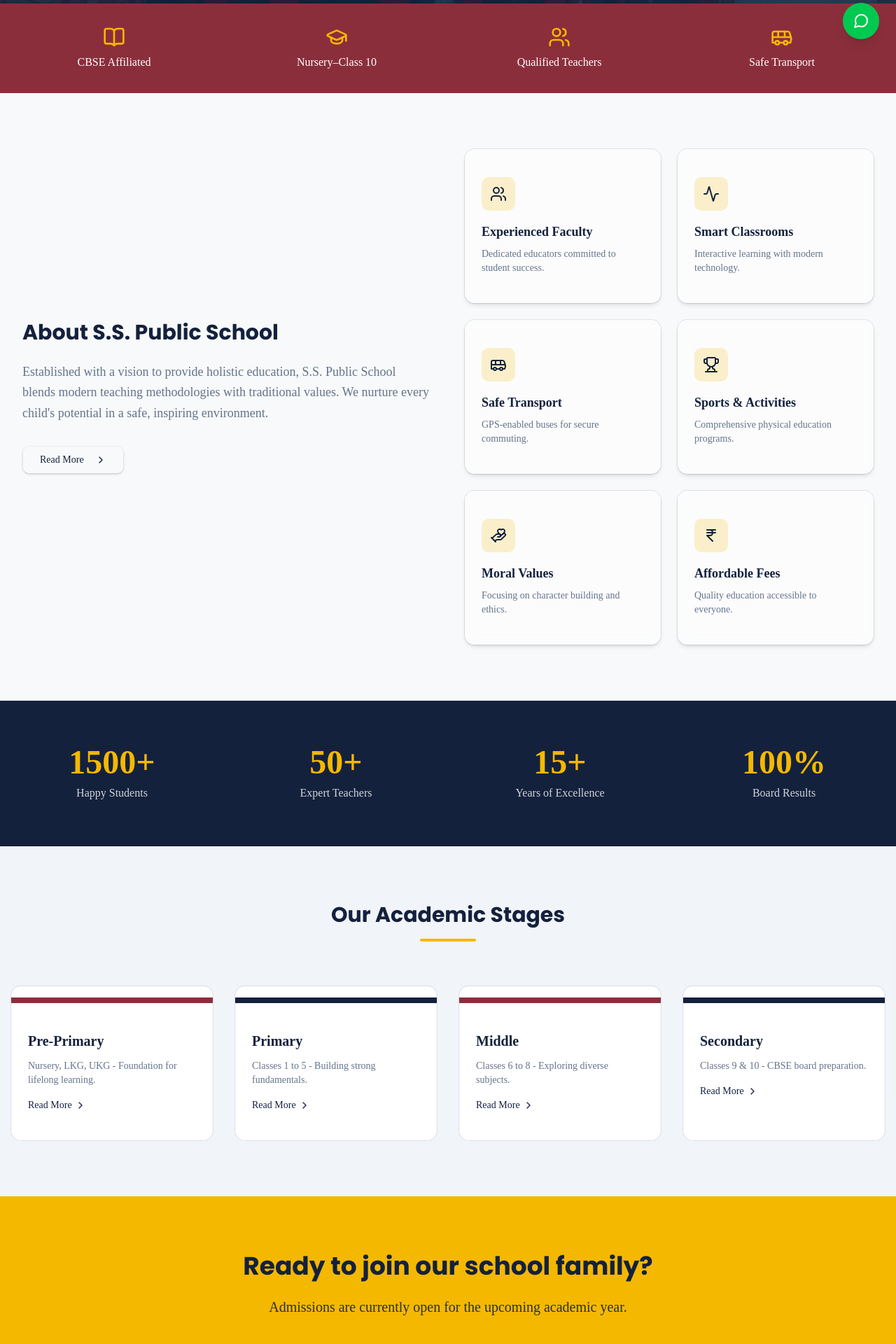
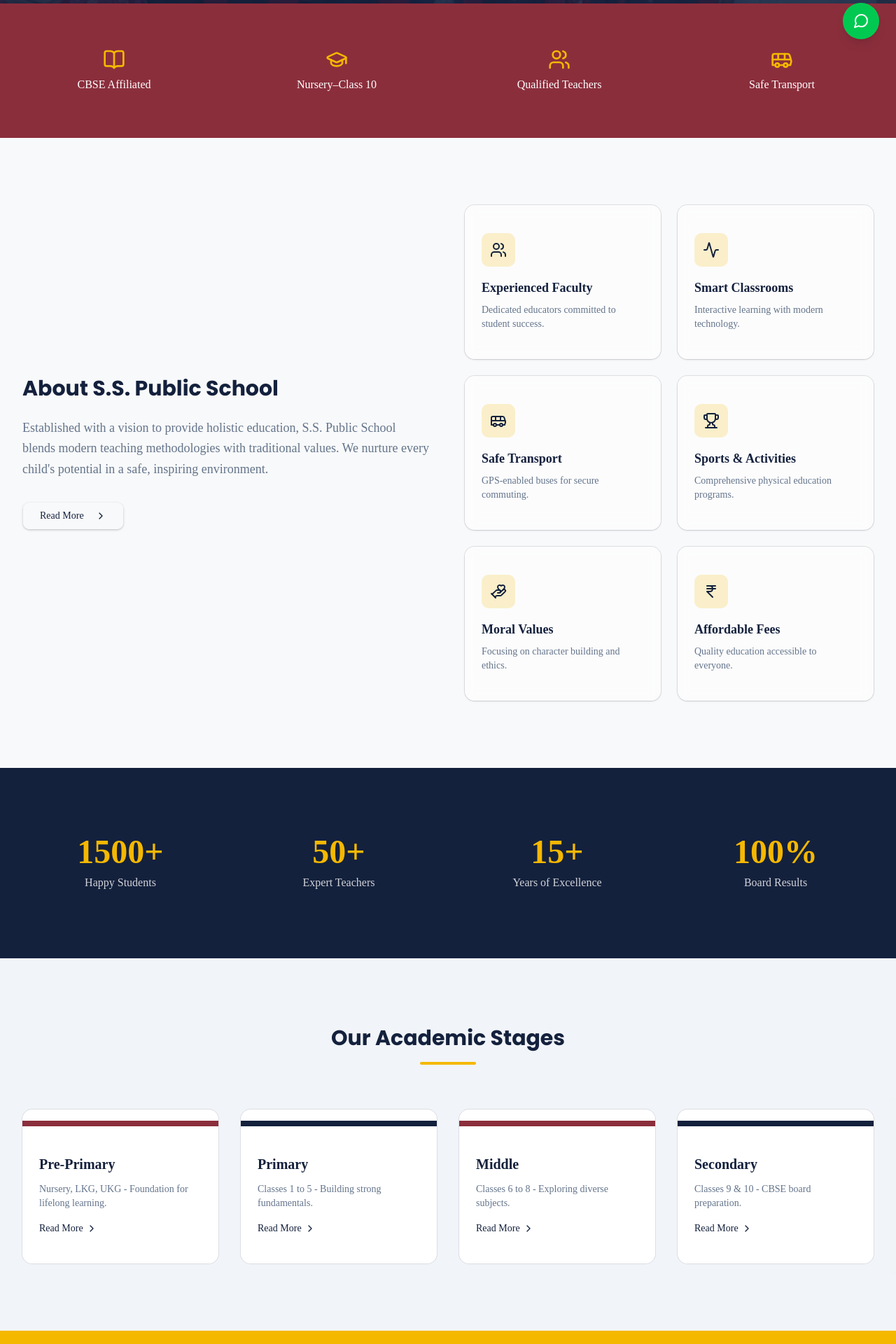
Before and after one commit to AdarshJha05/SS_School_demo, a Next.js app: page / in a window 1280 px wide. Shown: the part 720-2640 px from the top of the page at 70% size. Built offline with nearby package versions, Linux system fonts and the light colour scheme.

Commit message:
Execute comprehensive UI/UX overhaul across homepage, internal pages, and footer

```diff
--- a/src/app/contact/page.tsx
+++ b/src/app/contact/page.tsx
@@ -19,8 +19,9 @@
   return (
     <div className="min-h-screen bg-background">
       {/* Header */}
-      <section className="bg-school-navy text-white py-16 sm:py-20">
-        <div className="container mx-auto px-4 sm:px-6 lg:px-8 text-center">
+      <section className="bg-school-navy text-white py-16 sm:py-24 relative overflow-hidden">
+        <div className="absolute inset-0 opacity-5 bg-[radial-gradient(circle_at_70%_30%,#F5B800,transparent_60%)]" />
+        <div className="container mx-auto px-4 sm:px-6 lg:px-8 relative z-10 text-center">
           <motion.div initial={{ opacity: 0, y: 20 }} animate={{ opacity: 1, y: 0 }}>
             <nav className="flex justify-center text-sm text-white/60 mb-6" aria-label="Breadcrumb">
               <Link href="/" className="hover:text-white transition-colors">Home</Link>
--- a/src/app/page.tsx
+++ b/src/app/page.tsx
@@ -68,7 +68,7 @@
       </section>
 
       {/* Quick Facts Strip */}
-      <section className="bg-school-maroon text-white py-8">
+      <section className="bg-school-maroon text-white py-12 sm:py-16">
         <div className="container mx-auto px-4">
           <div className="grid grid-cols-2 md:grid-cols-4 gap-6 text-center">
             <div className="flex flex-col items-center gap-2">
@@ -92,7 +92,7 @@
       </section>
 
       {/* About Preview */}
-      <section className="py-20 bg-background">
+      <section className="py-16 sm:py-24 bg-background">
         <div className="container mx-auto px-4 sm:px-6 lg:px-8">
           <div className="flex flex-col lg:flex-row gap-12 items-center">
             <div className="lg:w-1/2">
@@ -111,7 +111,7 @@
                 const icons = [Users, Activity, Bus, Trophy, HandHeart, IndianRupee];
                 const Icon = icons[index % icons.length];
                 return (
-                  <Card key={index} className="border-none shadow-md bg-card/50 backdrop-blur">
+                  <Card key={index} className="border-none shadow-sm bg-card/50 backdrop-blur hover:shadow-xl hover:-translate-y-1 transition-all duration-300">
                     <CardContent className="p-6">
                       <div className="bg-school-yellow/20 w-12 h-12 rounded-lg flex items-center justify-center mb-4">
                         <Icon className="h-6 w-6 text-school-navy dark:text-school-yellow" />
@@ -128,8 +128,8 @@
       </section>
 
       {/* Stats Section */}
-      <section className="py-16 bg-school-navy text-white">
-        <div className="container mx-auto px-4">
+      <section className="py-20 sm:py-24 bg-school-navy text-white">
+        <div className="container mx-auto px-4 sm:px-6 lg:px-8">
           <div className="grid grid-cols-2 md:grid-cols-4 gap-8 text-center">
             <div>
               <div className="text-4xl md:text-5xl font-bold text-school-yellow mb-2">{t.home.stats.students}</div>
@@ -152,8 +152,8 @@
       </section>
 
       {/* Academics Overview */}
-      <section className="py-20 bg-muted/30">
-        <div className="container mx-auto px-4">
+      <section className="py-20 sm:py-24 bg-muted/30">
+        <div className="container mx-auto px-4 sm:px-6 lg:px-8">
           <div className="text-center max-w-2xl mx-auto mb-16">
             <h2 className="text-3xl font-heading font-bold mb-4">{t.home.academicsHeading}</h2>
             <div className="h-1 w-20 bg-school-yellow mx-auto rounded-full"></div>
@@ -177,8 +177,8 @@
       </section>
 
       {/* Final CTA */}
-      <section className="py-20 bg-school-yellow text-school-navy">
-        <div className="container mx-auto px-4 text-center">
+      <section className="py-24 sm:py-32 bg-school-yellow text-school-navy">
+        <div className="container mx-auto px-4 sm:px-6 lg:px-8 text-center">
           <h2 className="text-3xl md:text-4xl font-heading font-bold mb-6">
             {t.home.ctaBannerHeading}
           </h2>
--- a/src/components/Footer.tsx
+++ b/src/components/Footer.tsx
@@ -9,9 +9,10 @@
   const { t } = useI18n();
 
   return (
-    <footer className="bg-school-navy text-primary-foreground">
-      <div className="container mx-auto px-4 py-12 sm:px-6 lg:px-8">
-        <div className="grid grid-cols-1 md:grid-cols-4 gap-8">
+    <footer className="bg-school-navy text-primary-foreground border-t-[8px] border-school-yellow relative overflow-hidden">
+      <div className="absolute inset-0 opacity-5 bg-[radial-gradient(circle_at_30%_50%,#ffffff,transparent_70%)]" />
+      <div className="container mx-auto px-4 py-16 sm:px-6 lg:px-8 relative z-10">
+        <div className="grid grid-cols-1 md:grid-cols-4 gap-12">
           {/* Brand & About */}
           <div className="md:col-span-1">
             <Link href="/" className="flex items-center gap-2 mb-4">
@@ -25,11 +26,11 @@
             <p className="text-primary-foreground/80 text-sm mb-6">
               {t.hero.tagline}
             </p>
-            <div className="flex space-x-4">
-              <a href="#" className="text-primary-foreground/80 hover:text-school-yellow transition-colors" aria-label="Facebook">
+            <div className="flex space-x-3">
+              <a href="#" className="bg-white/5 p-2.5 rounded-full text-primary-foreground/80 hover:bg-school-yellow hover:text-school-navy hover:scale-110 hover:-translate-y-1 transition-all duration-300" aria-label="Facebook">
                 <Globe className="h-5 w-5" />
               </a>
-              <a href="#" className="text-primary-foreground/80 hover:text-school-yellow transition-colors" aria-label="Twitter">
+              <a href="#" className="bg-white/5 p-2.5 rounded-full text-primary-foreground/80 hover:bg-school-yellow hover:text-school-navy hover:scale-110 hover:-translate-y-1 transition-all duration-300" aria-label="Twitter">
                 <Share2 className="h-5 w-5" />
               </a>
             </div>
```
